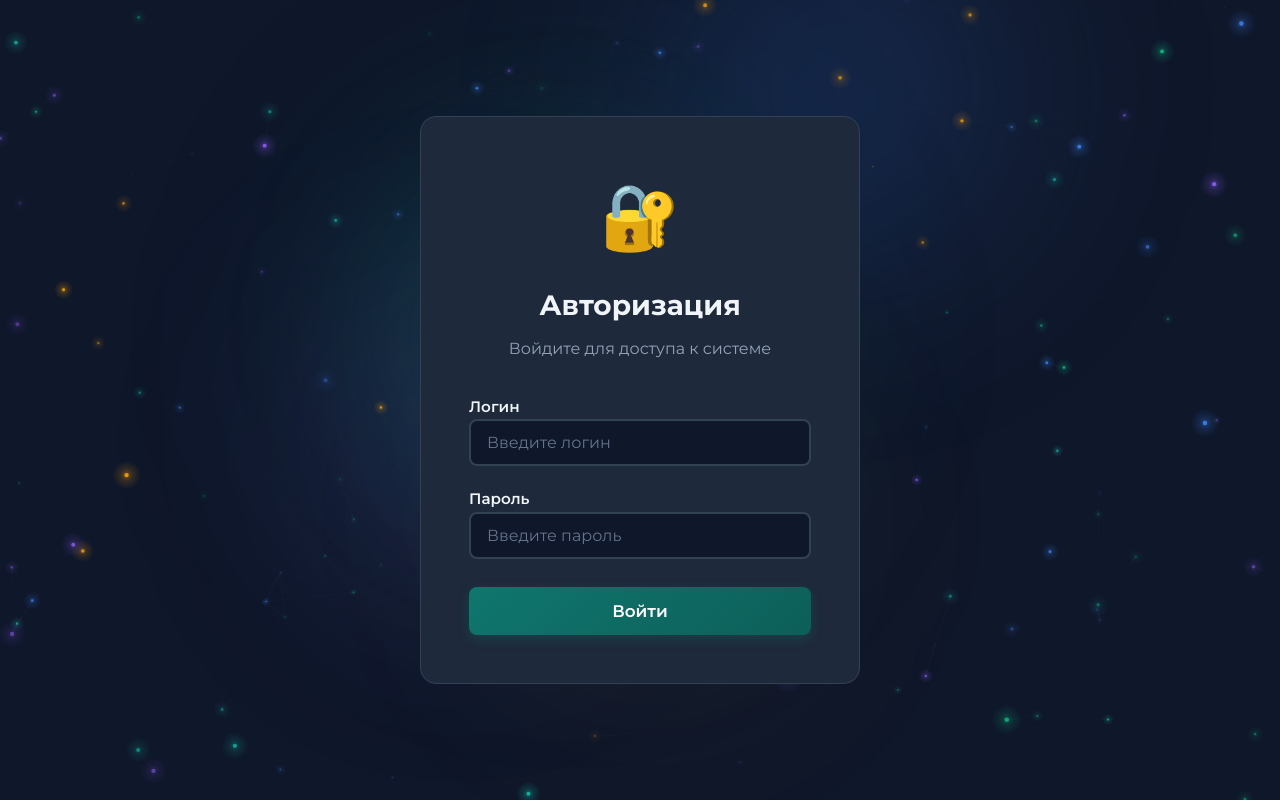
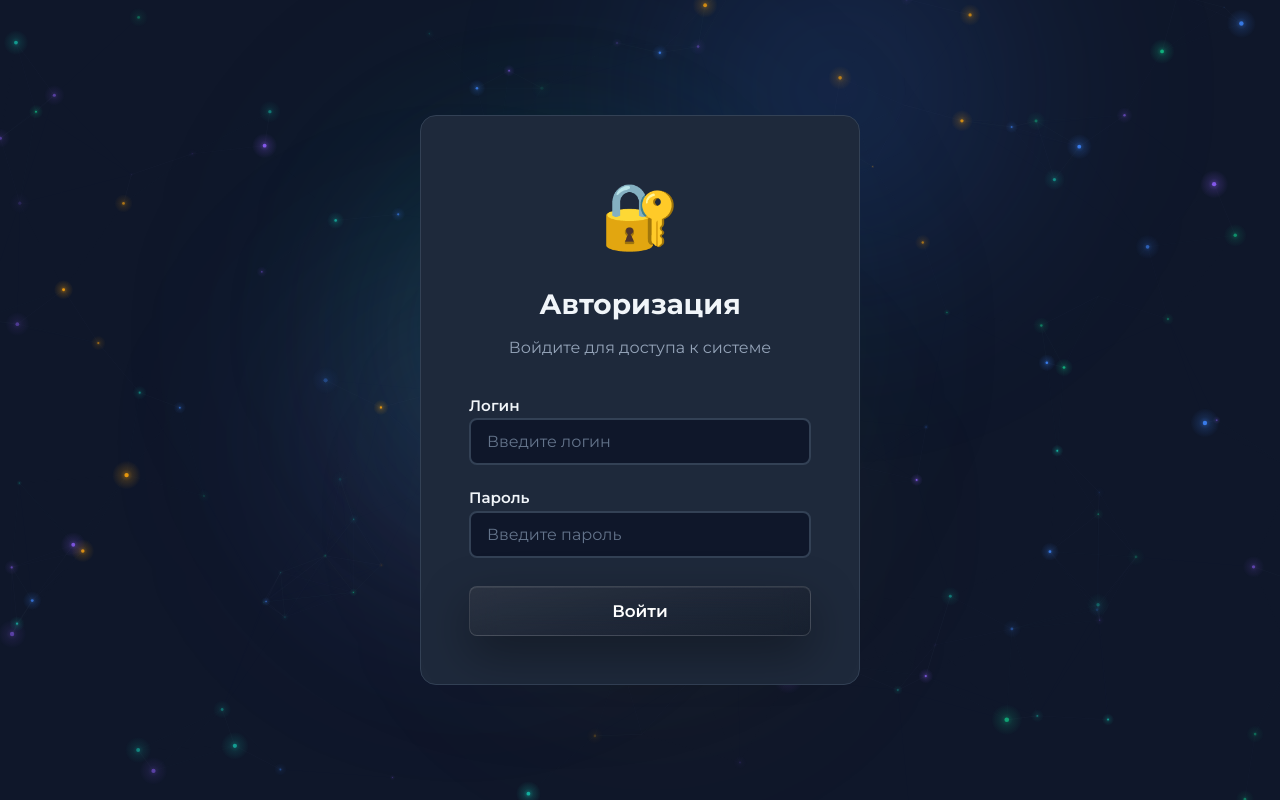
Before and after one commit to wingelshteyn/turnpike-web, a FastAPI app: page / in a window 1280 px wide. Run offline with FastAPI, Linux system fonts and the light colour scheme.

Commit message:
UI: glass buttons and search inputs
Apply glassmorphism styling to buttons and search inputs across pages.

Made-with: Cursor

```diff
--- a/backend/static/css/styles.css
+++ b/backend/static/css/styles.css
@@ -655,6 +655,83 @@ a:hover { text-decoration: underline; }
     -webkit-backdrop-filter: blur(18px) saturate(1.08);
 }
 
+/* ===== Glassmorphism for buttons & search inputs ===== */
+button,
+.btn,
+.btn-outline,
+.btn-accent,
+.btn-menu,
+.toggle-details-btn,
+.cam-layout-btn,
+.cam-cell-btn,
+.cameras-page .barrier-log-clear-btn,
+.auth-form button,
+.events-page .events-search-input,
+.search-input-wrap input,
+input[type="search"] {
+    border: 1px solid rgba(255, 255, 255, 0.14);
+    background:
+        linear-gradient(
+            165deg,
+            rgba(255, 255, 255, 0.08) 0%,
+            rgba(255, 255, 255, 0.03) 48%,
+            rgba(0, 0, 0, 0.06) 100%
+        ),
+        rgba(6, 8, 12, 0.20);
+    box-shadow:
+        0 18px 48px rgba(0, 0, 0, 0.35),
+        inset 0 1px 0 rgba(255, 255, 255, 0.07);
+    backdrop-filter: blur(14px) saturate(1.06);
+    -webkit-backdrop-filter: blur(14px) saturate(1.06);
+}
+
+button:hover,
+.btn:hover,
+.btn-outline:hover,
+.btn-accent:hover,
+.btn-menu:hover,
+.toggle-details-btn:hover,
+.cam-layout-btn:hover,
+.cam-cell-btn:hover,
+.cameras-page .barrier-log-clear-btn:hover {
+    border-color: rgba(255, 255, 255, 0.22);
+    background:
+        linear-gradient(
+            165deg,
+            rgba(255, 255, 255, 0.10) 0%,
+            rgba(255, 255, 255, 0.04) 48%,
+            rgba(0, 0, 0, 0.08) 100%
+        ),
+        rgba(6, 8, 12, 0.22);
+}
+
+button:active,
+.btn:active,
+.btn-outline:active,
+.btn-accent:active,
+.btn-menu:active,
+.toggle-details-btn:active,
+.cam-layout-btn:active,
+.cam-cell-btn:active {
+    transform: translateY(1px);
+}
+
+/* Чёткий фокус для клавиатуры */
+button:focus-visible,
+.btn:focus-visible,
+.btn-outline:focus-visible,
+.btn-accent:focus-visible,
+.btn-menu:focus-visible,
+.toggle-details-btn:focus-visible,
+.cam-layout-btn:focus-visible,
+.cam-cell-btn:focus-visible,
+.events-page .events-search-input:focus-visible,
+.search-input-wrap input:focus-visible,
+input[type="search"]:focus-visible {
+    outline: 2px solid rgba(20, 184, 166, 0.55);
+    outline-offset: 2px;
+}
+
 /* Камерные «окна-консоли» ранее форсили bg через !important — переопределяем стеклом */
 .cameras-page .barrier-log-window,
 .cameras-page .camera-console-window {
@@ -1446,6 +1523,13 @@ textarea {
     overflow: hidden;
 }
 
+/* На всякий случай — центрируем сами окна */
+.cameras-page .barrier-log-window,
+.cameras-page .camera-console-window {
+    margin-left: auto;
+    margin-right: auto;
+}
+
 .cameras-page .barrier-log-header,
 .cameras-page .camera-console-header {
     display: flex;
@@ -1631,8 +1715,16 @@ textarea {
 }
 
 /* ===== Страница «События» (стили в основном файле — без отдельного кэша) ===== */
-.events-page {
+.events-page.container {
+    max-width: none;
+}
+
+/* Явно центрируем ключевые блоки страницы событий */
+.events-page.container > * {
     max-width: 1200px;
+    width: 100%;
+    margin-left: auto;
+    margin-right: auto;
 }
 
 .visually-hidden {
```
